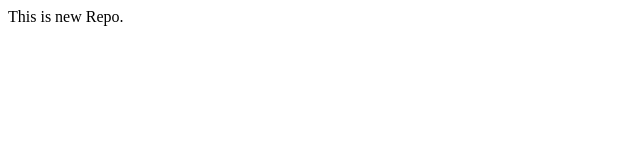
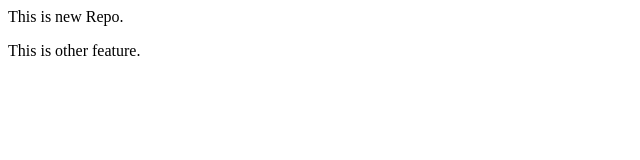
Before and after one commit to Krishna-Work/localrepo, a plain HTML site: page index.html in a window 1280 px wide. Shown: the whole page, without its empty margins (0-640 px from the left). Drawn offline with Linux system fonts and the light colour scheme.

Commit message:
New line

```diff
--- a/index.html
+++ b/index.html
@@ -1 +1,2 @@
 <p>This is new Repo.</p>
+<p>This is other feature.</p>
```
